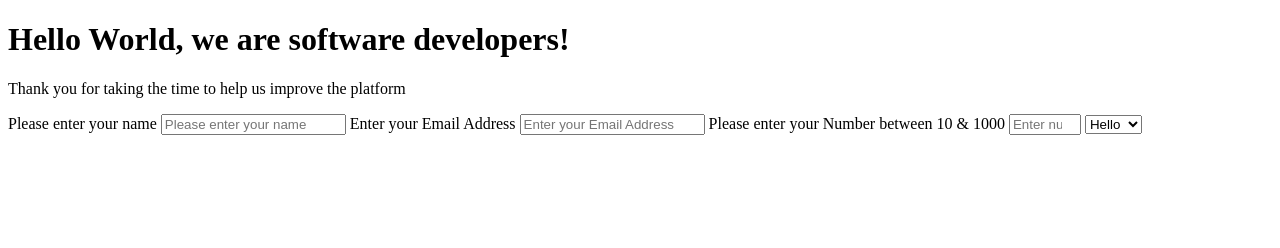
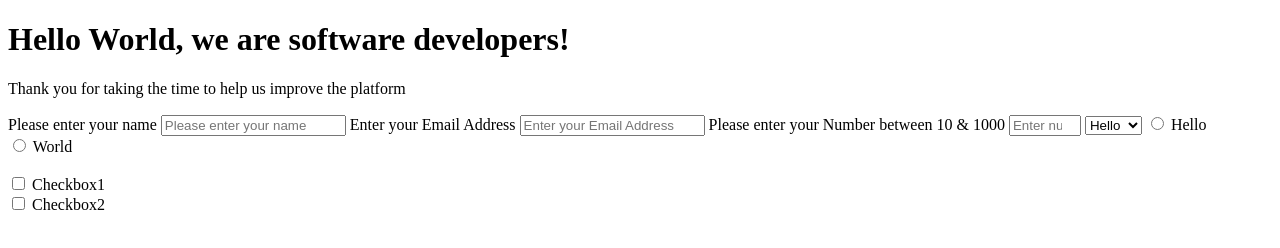
Before and after one commit to Naturinda-Pasias/Pasias-Alvin, a plain HTML site: page fcc-test-suite-template-master/index.html in a window 1280 px wide. Drawn offline with Linux system fonts and the light colour scheme.

Commit message:
added radio buttons and checkboxes

```diff
--- a/fcc-test-suite-template-master/index.html
+++ b/fcc-test-suite-template-master/index.html
@@ -20,8 +20,22 @@
       <select name="dropdown" id="dropdown">
         <option value="Hello">Hello</option>
         <option value="world">World</option>
+      </select>
+      <input type="radio" name="radio" id="" value="hello">
+      <label for="radio">Hello</label><br>
+      <input type="radio" name="radio" id="" value="hello">
+      <label for="radio">World</label><br>
+      <br>
+      <input type="checkbox" id="Checkbox1" name="" value="checkbox">
+      <label for="Checkbox1">Checkbox1</label><br>
+      <input type="checkbox" id="Checkbox2" name="" value="checkbox">
+      <label for="Checkbox2">Checkbox2</label><br>
 
-      </select>
+
+
+
+
+
 
 
 
```
